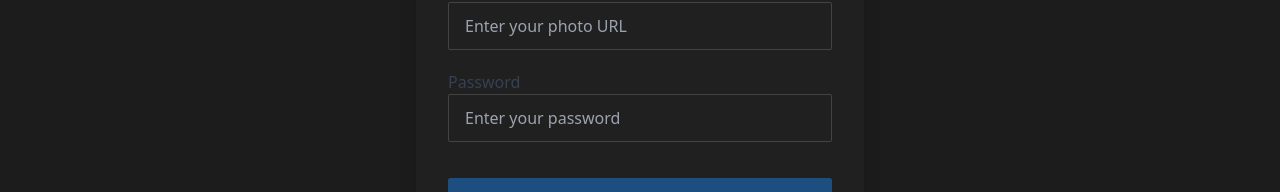
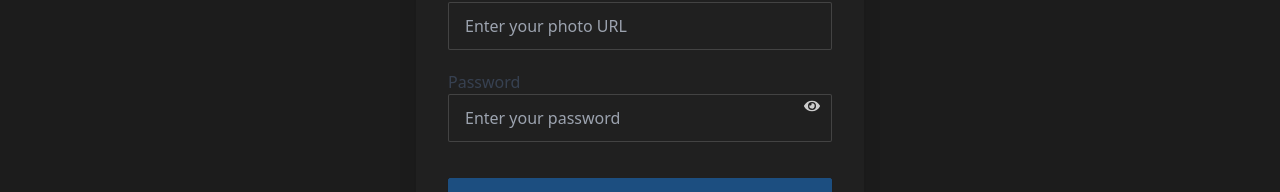
Before and after one commit to rohithaider/Firebase-React-SkillSphere, a React (Vite) app: page /register in a window 1280 px wide. Shown: the part 414-606 px from the top of the page. Built offline with nearby package versions, Linux system fonts and the light colour scheme; no server answers.

Commit message:
Show Password Implemented

```diff
--- a/package.json
+++ b/package.json
@@ -14,6 +14,7 @@
     "react": "^18.3.1",
     "react-dom": "^18.3.1",
     "react-firebase-hooks": "^5.1.1",
+    "react-icons": "^5.3.0",
     "react-router-dom": "^7.0.1",
     "react-toastify": "^10.0.6",
     "swiper": "^11.1.15"
--- a/src/routes/Register.jsx
+++ b/src/routes/Register.jsx
@@ -1,12 +1,13 @@
-import  { useContext, useState } from "react";
+import { useContext, useState } from "react";
 import { Link } from "react-router-dom";
 import { toast, ToastContainer } from "react-toastify";
 import "react-toastify/dist/ReactToastify.css";
 import { AuthContext } from "../contexts/AuthProvider";
-import { signOut } from 'firebase/auth';
+import { signOut } from "firebase/auth";
+import { FaEye, FaEyeSlash } from "react-icons/fa"; // Importing icons
 
 const Register = () => {
-const {createUser,setUser,logOut} = useContext(AuthContext)
+  const { createUser, setUser, logOut } = useContext(AuthContext);
 
   const [formData, setFormData] = useState({
     name: "",
@@ -16,6 +17,7 @@ const {createUser,setUser,logOut} = useContext(AuthContext)
   });
 
   const [error, setError] = useState("");
+  const [showPassword, setShowPassword] = useState(false); // State for password visibility
 
   const handleChange = (e) => {
     const { name, value } = e.target;
@@ -28,7 +30,6 @@ const {createUser,setUser,logOut} = useContext(AuthContext)
   const handleRegister = (e) => {
     e.preventDefault();
 
-    // Password Validation
     const passwordRegex = /^(?=.*[a-z])(?=.*[A-Z])(?=.*\d).{6,}$/;
     if (!passwordRegex.test(formData.password)) {
       setError(
@@ -38,27 +39,21 @@ const {createUser,setUser,logOut} = useContext(AuthContext)
       return;
     }
 
-    // Handle registration logic (e.g., sending data to an API)
-    createUser(formData.email,formData.password)
-    .then((result)=>{
-      const user = result.user;
-      setUser({
-        ...user,
-        displayName:formData.name,
-        photoURL:formData.photoURL,
+    createUser(formData.email, formData.password)
+      .then((result) => {
+        const user = result.user;
+        setUser({
+          ...user,
+          displayName: formData.name,
+          photoURL: formData.photoURL,
+        });
+        logOut();
       })
-      logOut();
-    })
-    .catch((error) => {
-      const errorCode = error.code;
-      const errorMessage = error.message;
-      console.log(errorCode,errorMessage)
-    })
+      .catch((error) => {
+        console.error(error.code, error.message);
+      });
 
-    // Show success message
     toast.success("Registration successful!");
-
-    // Reset error and form state after successful registration
     setError("");
     setFormData({
       name: "",
@@ -69,7 +64,6 @@ const {createUser,setUser,logOut} = useContext(AuthContext)
   };
 
   const handleGoogleLogin = () => {
-    // Google Login logic
     console.log("Google Login");
     toast.info("Redirecting to Google login...");
   };
@@ -134,7 +128,7 @@ const {createUser,setUser,logOut} = useContext(AuthContext)
               onChange={handleChange}
             />
           </div>
-          <div className="mb-5">
+          <div className="mb-5 relative">
             <label
               htmlFor="password"
               className="block text-base font-medium text-gray-700"
@@ -142,7 +136,7 @@ const {createUser,setUser,logOut} = useContext(AuthContext)
               Password
             </label>
             <input
-              type="password"
+              type={showPassword ? "text" : "password"} // Toggle input type
               id="password"
               name="password"
               className="input input-bordered w-full"
@@ -151,6 +145,13 @@ const {createUser,setUser,logOut} = useContext(AuthContext)
               onChange={handleChange}
               required
             />
+
+            <div
+              className="absolute top-2/4 right-3 transform -translate-y-2/4 cursor-pointer"
+              onClick={() => setShowPassword((prev) => !prev)}
+            >
+              {showPassword ? <FaEyeSlash /> : <FaEye />}
+            </div>
           </div>
 
           {error && (
@@ -185,7 +186,6 @@ const {createUser,setUser,logOut} = useContext(AuthContext)
         </p>
       </div>
 
-      {/* Toast Container */}
       <ToastContainer />
     </div>
   );
```
Also changed, not shown: 1 other file (tests, documents, lock files or other folders).
